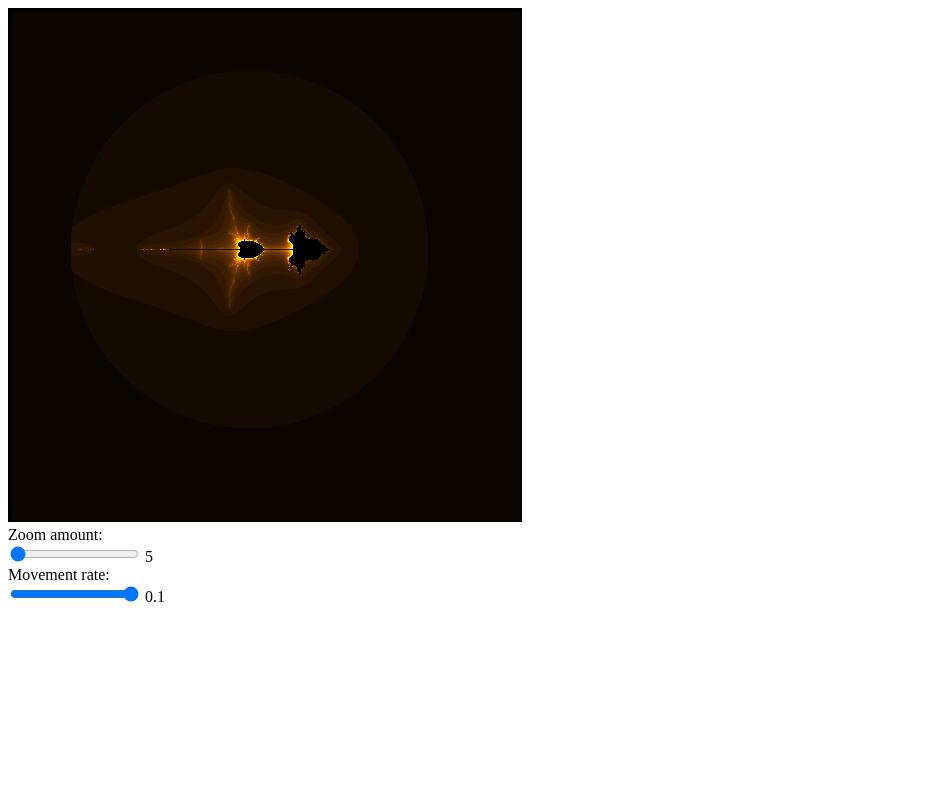
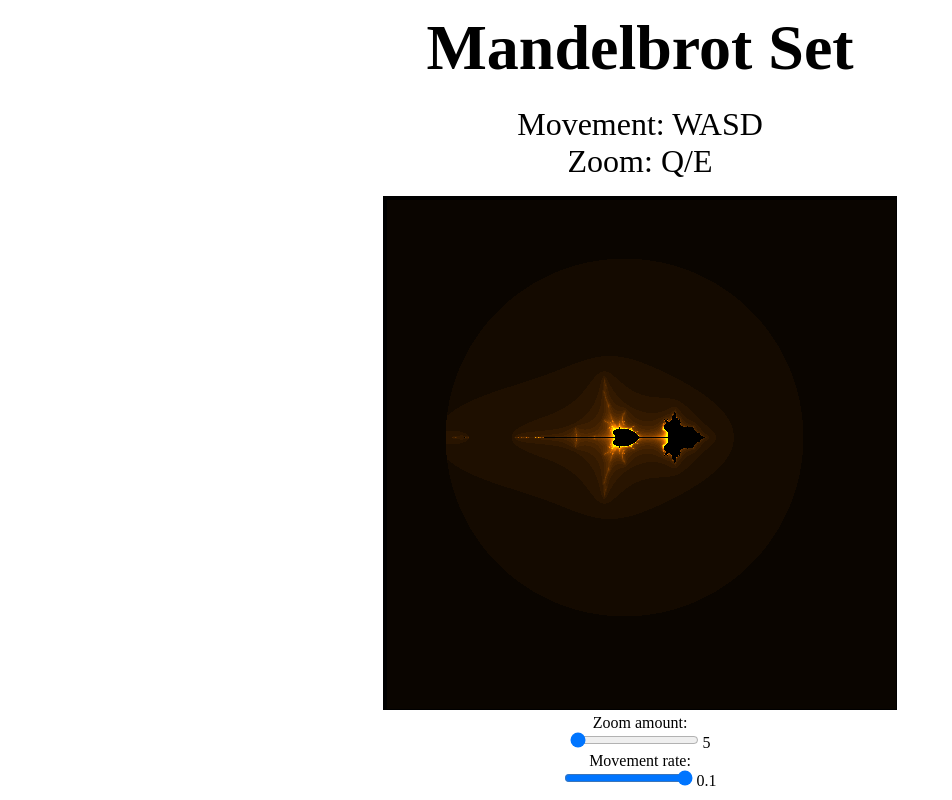
Before and after one commit to Hoyetski/Mandelbrot_set, a plain HTML site: page index.html in a window 1280 px wide. Shown: the whole page, without its empty margins (0-952 px from the left). Drawn offline with Linux system fonts and the light colour scheme.

Commit message:
Added tutorial and some styling

```diff
--- a/index.html
+++ b/index.html
@@ -4,10 +4,18 @@
     <meta charset="UTF-8">
     <meta http-equiv="X-UA-Compatible" content="IE=edge">
     <meta name="viewport" content="width=device-width, initial-scale=1.0">
-    <title>Document</title>
+    <title>Mandelbrot Set</title>
+    <link rel="stylesheet" href="style.css">
     <script src="main.js" defer></script>
 </head>
 <body onkeypress="user_input(event)">
+    <main>
+        <h1>Mandelbrot Set</h1>
+        <div class="container">
+            <div class="tutorial">
+                <p>Movement: WASD</p>
+                <p>Zoom: Q/E</p>
+            </div>
             <canvas width="512" height="512" style="border: 1px solid black" id="canvas"></canvas>
             <div class="controls">
                 <label for="zoom_scale">Zoom amount:</label>
@@ -20,5 +28,7 @@
                 <input type="range" min="1" max="10" value="10" id="movement_rate_input" name="movement_rate">
                 <span id="movement_rate_output"></span>
             </div>
+        </div>
+    </main>
 </body>
 </html>
--- /dev/null
+++ b/style.css
@@ -0,0 +1,30 @@
+* {
+    padding: 0;
+    margin: 0;
+}
+
+body {
+    height: 100vh;
+}
+
+.container {
+    text-align: center;
+}
+
+main {
+    height: 100%;
+    display: flex;
+    flex-direction: column;
+    justify-content:space-around;
+    align-items: center;
+}
+
+.tutorial {
+    font-size: 2rem;
+    padding-bottom: 1rem;
+}
+
+h1 {
+    text-align: center;
+    font-size: 4rem;
+}
```
Lines whose indentation alone changed are shown as unchanged.
